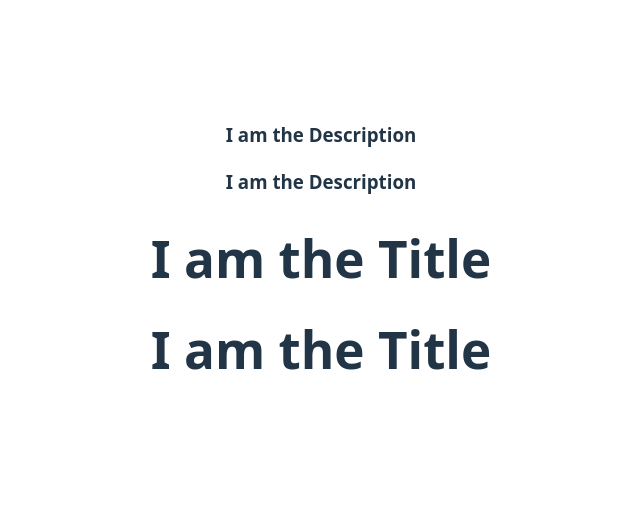
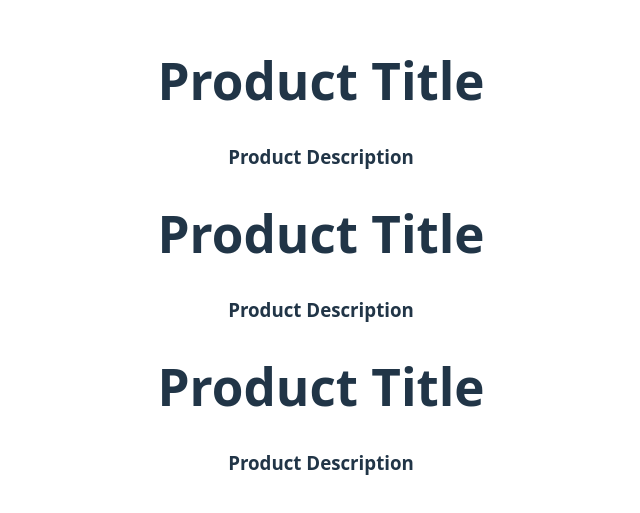
Before and after one commit to taslima864/FullStack-Learning, a React (Vite) app in the folder React/basic-react-app/: page / in a window 1280 px wide. Shown: the part 143-656 px from the top of the page, without its empty margins (319-959 px from the left). Built offline with nearby package versions, Linux system fonts and the light colour scheme.

Commit message:
Structuring Components

```diff
--- a/React/basic-react-app/src/App.jsx
+++ b/React/basic-react-app/src/App.jsx
@@ -1,5 +1,7 @@
 import "./App.css";
+import ProductTab from "./ProductTab.jsx";
 import Title from "./Title.jsx"
+import Product from "./product.jsx";
 
 
 
@@ -9,13 +11,8 @@ function Descripton() {
 
 function App() {
   return (
-    <div>
-      <Descripton/>
-      <Descripton/>
-      <Title />
-      <Title />
-    </div>
-  );
+  <ProductTab/>
+  )
 }
 
 export default App;
--- /dev/null
+++ b/React/basic-react-app/src/Product.jsx
@@ -0,0 +1,10 @@
+function Product() {
+  return  (
+    <div>
+      <h1>Product Title</h1>
+      <h3>Product Description</h3>
+    </div>
+  );
+}
+
+export default Product;
--- /dev/null
+++ b/React/basic-react-app/src/ProductTab.jsx
@@ -0,0 +1,13 @@
+import Product from "./product";
+
+function ProductTab() {
+  return(
+    <>
+    <Product/>
+    <Product/>
+    <Product/>
+    </>
+  )
+}
+
+export default ProductTab
--- a/React/basic-react-app/src/Title.jsx
+++ b/React/basic-react-app/src/Title.jsx
@@ -2,4 +2,4 @@ function Title() {
   return <h1>I am the Title</h1>;
 }
 
-export default Title
+export default Title;
```
